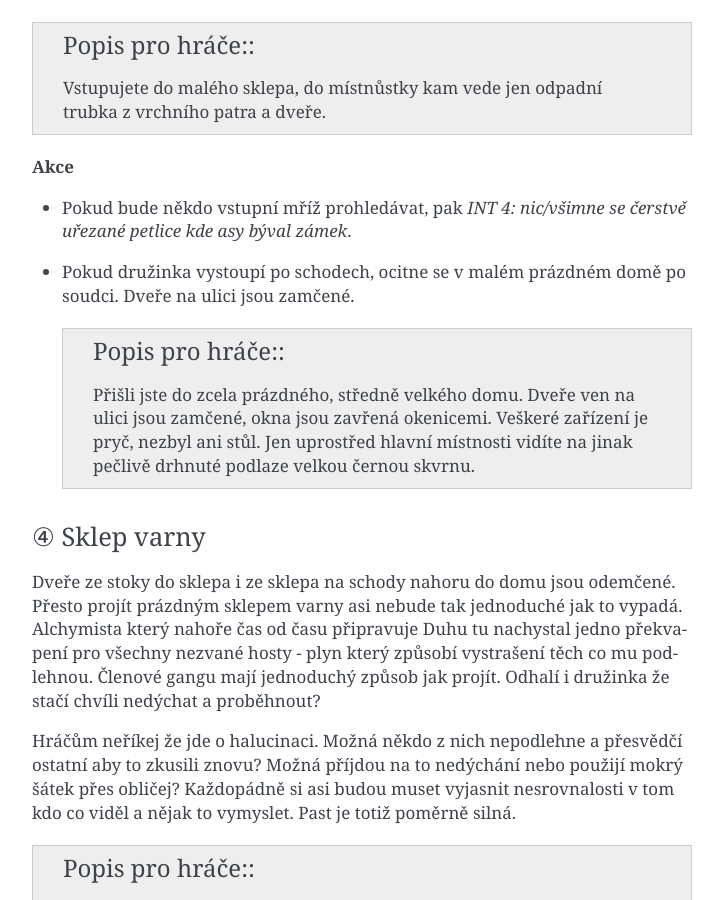
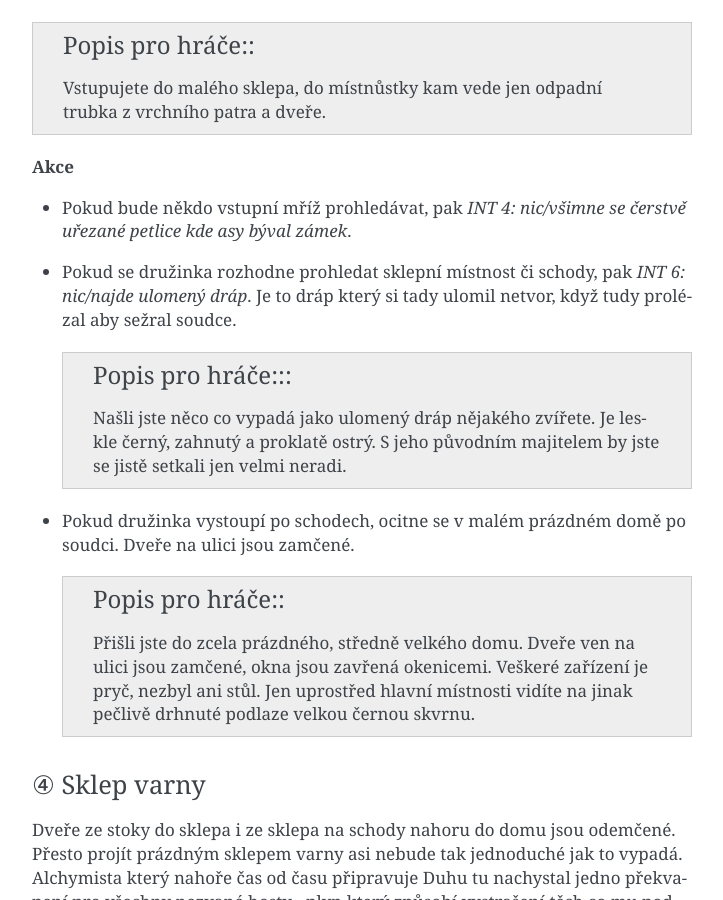
Before and after one commit to jhutar/nasdracak, a Sphinx documentation site: the page built from docs/source/dobrodruzstvi/duha_ve_meste/index.rst, in a window 1280 px wide and 900 px high, scrolled down 5361 px. Shown: the whole window, without its empty margins (388-1111 px from the left). Built offline with Sphinx 7.4.7, drawn with Linux system fonts in a browser that asks for light colours.

Commit message:
feat: Jeste me napadla drobnost kera by mohla pomoci druzince spojit pribeh

```diff
--- a/docs/source/dobrodruzstvi/duha_ve_meste/index.rst
+++ b/docs/source/dobrodruzstvi/duha_ve_meste/index.rst
@@ -153,6 +153,12 @@ Tato mřížová dvířka se dají pohodlně otevřít. Když soudce začal být
 **Akce**
 
 * Pokud bude někdo vstupní mříž prohledávat, pak *INT 4: nic/všimne se čerstvě uřezané petlice kde asy býval zámek*.
+* Pokud se družinka rozhodne prohledat sklepní místnost či schody, pak *INT 6: nic/najde ulomený dráp*. Je to dráp který si tady ulomil netvor, když tudy prolézal aby sežral soudce.
+
+  .. admonition:: Popis pro hráče::
+
+     Našli jste něco co vypadá jako ulomený dráp nějakého zvířete. Je leskle černý, zahnutý a proklatě ostrý. S jeho původním majitelem by jste se jistě setkali jen velmi neradi.
+
 * Pokud družinka vystoupí po schodech, ocitne se v malém prázdném domě po soudci. Dveře na ulici jsou zamčené.
 
   .. admonition:: Popis pro hráče:
```
